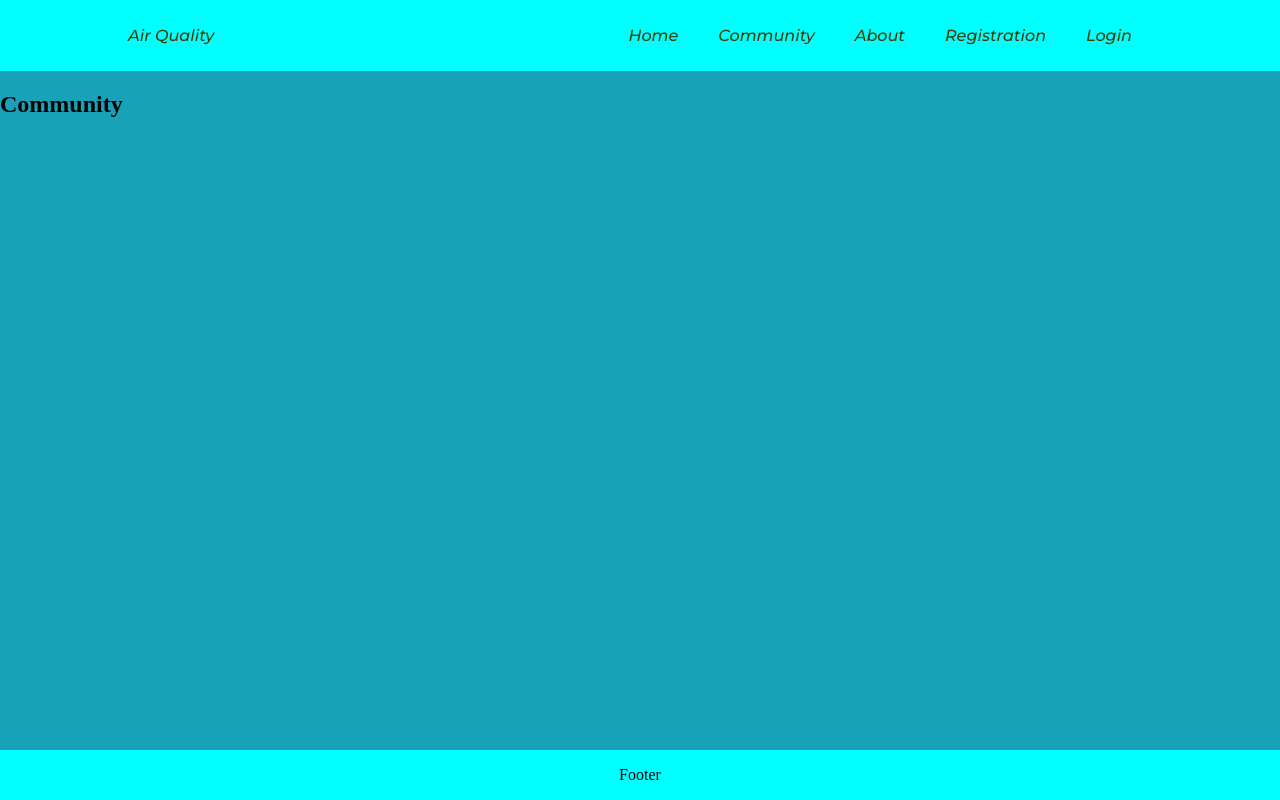
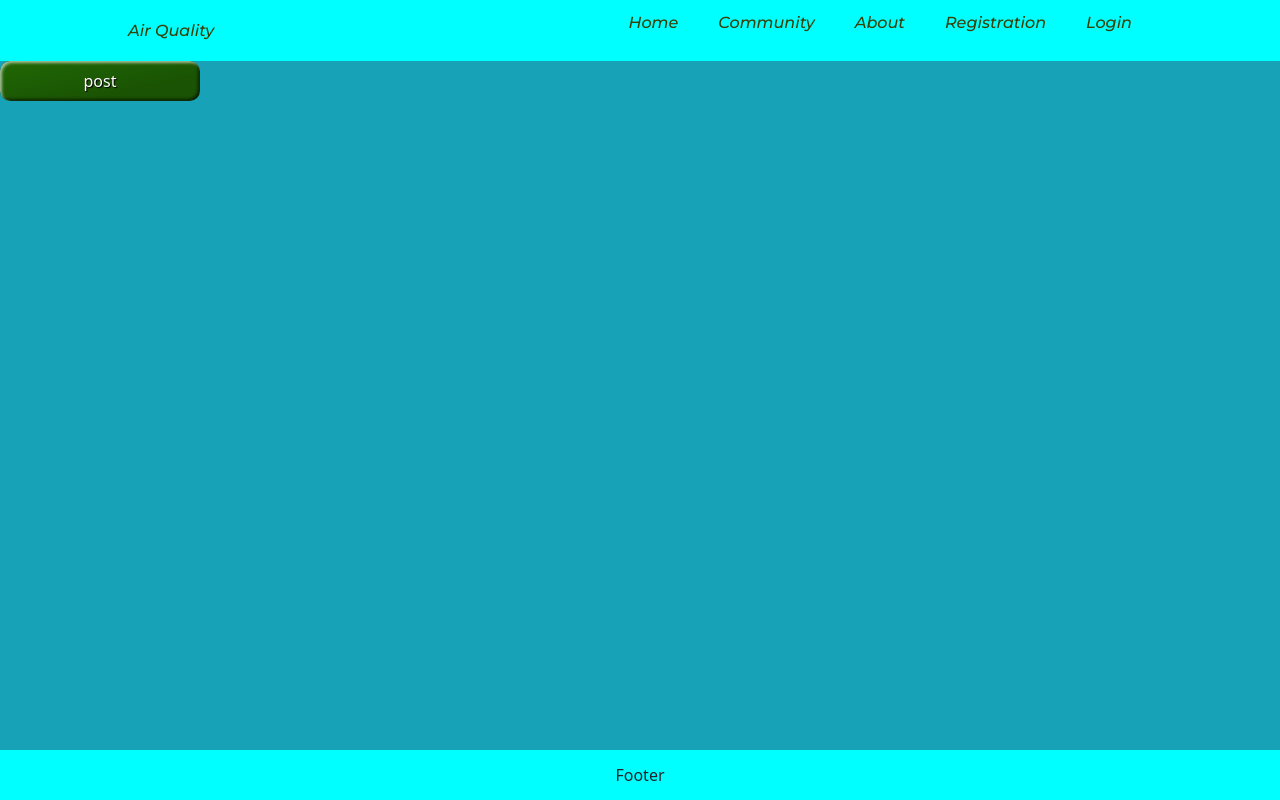
Before and after one commit to arasaa/air_quality, a React (Create React App) app in the folder client/: page /community in a window 1280 px wide. Built offline with nearby package versions, Linux system fonts and the light colour scheme.

Commit message:
tryed to create post page

```diff
--- a/client/package.json
+++ b/client/package.json
@@ -15,6 +15,7 @@
     "react-dom": "^17.0.2",
     "react-router-dom": "^6.2.1",
     "react-scripts": "5.0.0",
+    "reactstrap": "^9.0.1",
     "web-vitals": "^2.1.4"
   },
   "scripts": {
--- a/client/public/index.html
+++ b/client/public/index.html
@@ -14,7 +14,7 @@
       manifest.json provides metadata used when your web app is installed on a
       user's mobile device or desktop. See https://developers.google.com/web/fundamentals/web-app-manifest/
     -->
-
+    <link rel="stylesheet" href="https://cdn.jsdelivr.net/npm/bootstrap@5.1.0/dist/css/bootstrap.min.css" />
     <!--
       Notice the use of %PUBLIC_URL% in the tags above.
       It will be replaced with the URL of the `public` folder during the build.
--- a/client/src/App.js
+++ b/client/src/App.js
@@ -4,9 +4,10 @@ import Header from './components/header/Header';
 import Home from './components/screens/hom/Home';
 import Showing from './components/screens/showingData/Showing';
 import { BrowserRouter, Route, Routes } from 'react-router-dom'
-import Community from './components/screens/community-form/Community-form';
 import Login from './components/screens/login.js/Login';
 import Registration from './components/screens/registration/Registration';
+import Community from './components/screens/community/Community';
+
 
 
 function App() {
--- a/client/src/components/screens/community-form/Community-form.js
+++ /dev/null
@@ -1,9 +0,0 @@
-import React from 'react'
-
-function Community() {
-  return (
-    <h2>Community</h2>
-  )
-}
-
-export default Community
--- /dev/null
+++ b/client/src/components/screens/community/Community.js
@@ -0,0 +1,13 @@
+import React from 'react'
+import './community.css'
+//import Post from '../post/Post'
+
+function Community() {
+  return (
+    <div className="">
+      <button className="postBtn" type="button"> post</button>
+    </div>
+  )
+}
+
+export default Community
--- a/client/src/components/screens/community/community.css
+++ b/client/src/components/screens/community/community.css
@@ -0,0 +1,27 @@
+.postBtn {
+    border: 0;
+    line-height: 2.5;
+    padding: 0 20px;
+    font-size: 1rem;
+    text-align: center;
+    color: #fff;
+    text-shadow: 1px 1px 1px #000;
+    border-radius: 10px;
+    background-color: rgb(32, 104, 4);
+    background-image: linear-gradient(to top left,
+                                      rgba(0, 0, 0, .2),
+                                      rgba(0, 0, 0, .2) 30%,
+                                      rgba(0, 0, 0, 0));
+    box-shadow: inset 2px 2px 3px rgba(255, 255, 255, .6),
+                inset -2px -2px 3px rgba(0, 0, 0, .6);
+    width: 200px;
+}
+
+.postBtn:hover {
+    background-color: rgb(4, 149, 72);
+}
+
+.postBtn:active {
+    box-shadow: inset -2px -2px 3px rgba(255, 255, 255, .6),
+                inset 2px 2px 3px rgba(0, 0, 0, .6);
+}
--- /dev/null
+++ b/client/src/components/screens/post/Post.js
@@ -0,0 +1,53 @@
+import React from 'react'
+import { Card, CardBody, CardImg, CardText, CardTitle } from 'reactstrap';
+
+function Post() {
+  return (
+   <>
+  <Card>
+    <CardImg
+      alt="Card image cap"
+      src="https://picsum.photos/318/180"
+      top
+      width="100%"
+    />
+    <CardBody>
+      <CardTitle tag="h5">
+        Card Title
+      </CardTitle>
+      <CardText>
+        This is a wider card with supporting text below as a natural lead-in to additional content. This content is a little bit longer.
+      </CardText>
+      <CardText>
+        <small className="text-muted">
+          Last updated 3 mins ago
+        </small>
+      </CardText>
+    </CardBody>
+  </Card>
+  <Card>
+    <CardBody>
+      <CardTitle tag="h5">
+        Card Title
+      </CardTitle>
+      <CardText>
+        This is a wider card with supporting text below as a natural lead-in to additional content. This content is a little bit longer.
+      </CardText>
+      <CardText>
+        <small className="text-muted">
+          Last updated 3 mins ago
+        </small>
+      </CardText>
+    </CardBody>
+    <CardImg
+      alt="Card image cap"
+      bottom
+      src="https://picsum.photos/318/180"
+      width="100%"
+    />
+  </Card>
+  </>
+  )
+}
+
+export default Post
```
Also changed, not shown: client/src/components/screens/community/Communtity.js (deleted, +0 -10 lines), client/src/components/screens/post/post.css (added), 1 other file (tests, documents, lock files or other folders).
